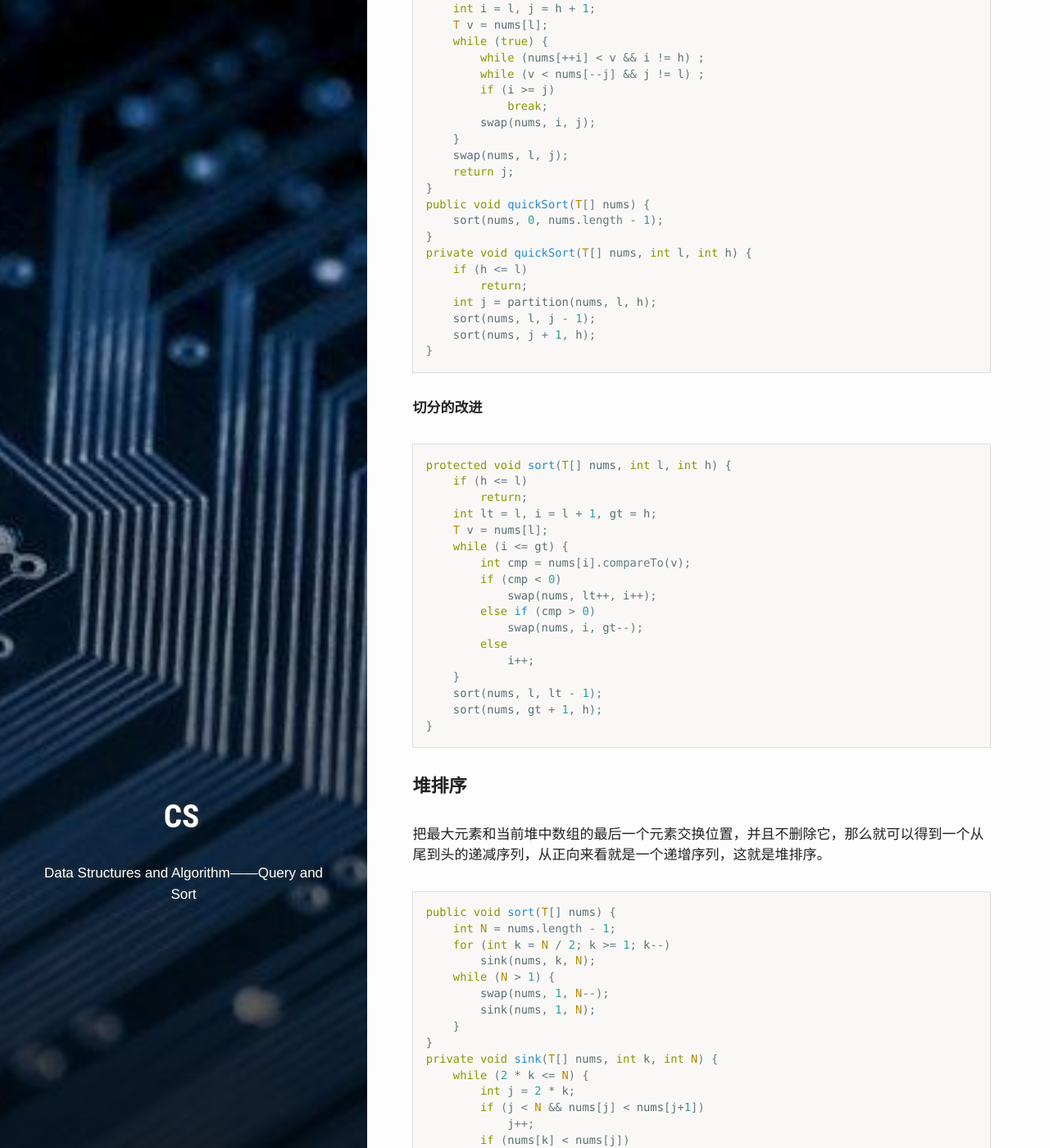
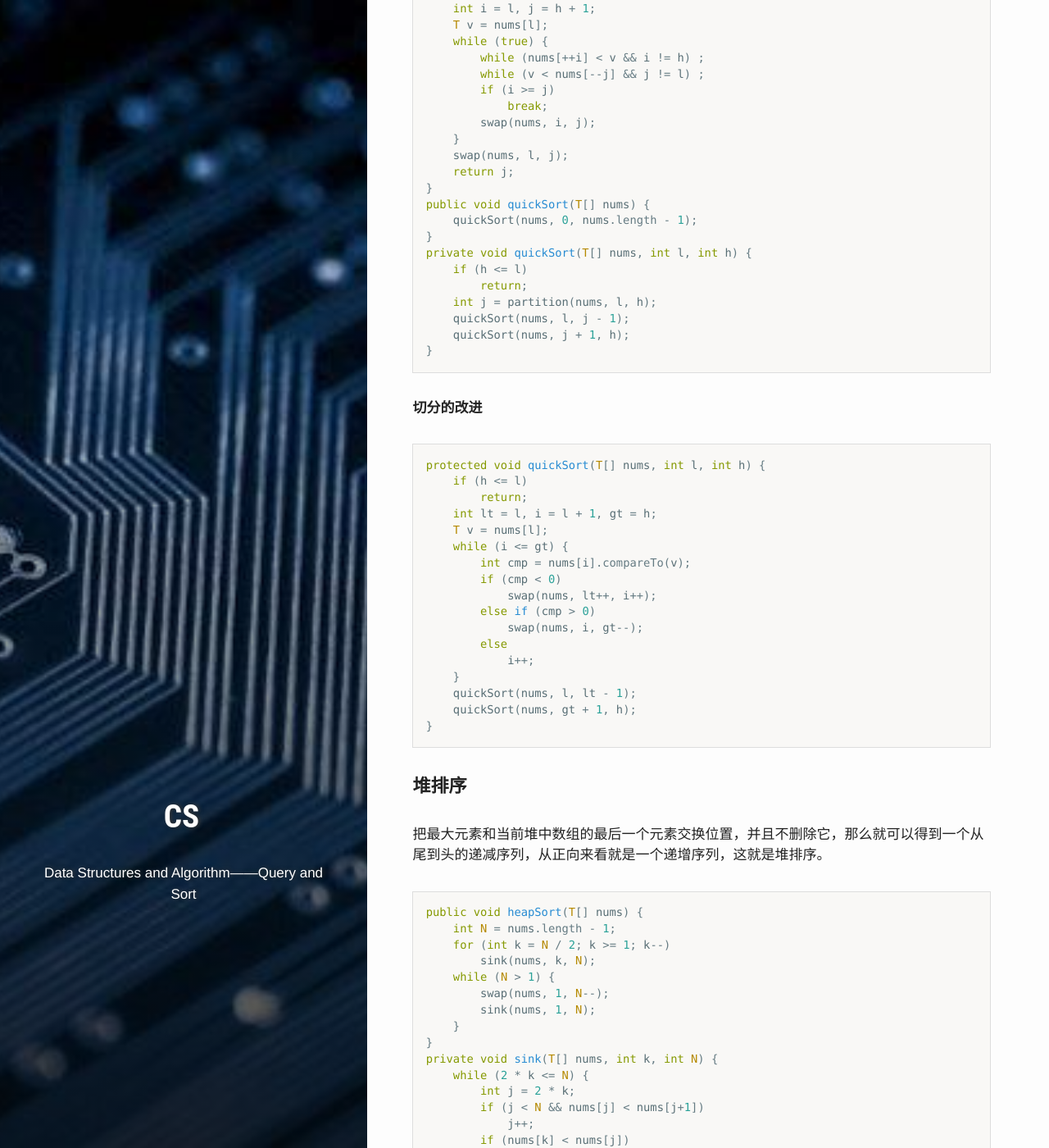
Before and after one commit to PetePro/PetePro.github.io, a Jekyll site: the page built from _posts/ComputerScience/2019-08-01-datastructure-algorithm.markdown, in a window 1280 px wide and 1400 px high, scrolled down 7406 px. Shown: the whole window at 82% size. Built offline with Jekyll 4.4.1, drawn with Linux system fonts in a browser that asks for light colours; some web fonts are replaced; some of the changed text lies outside the part shown.

Commit message:
Update 2019-08-01-datastructure-algorithm.markdown

````diff
--- a/_posts/ComputerScience/2019-08-01-datastructure-algorithm.markdown
+++ b/_posts/ComputerScience/2019-08-01-datastructure-algorithm.markdown
@@ -253,14 +253,14 @@ private void merge(T[] nums, int l, int m, int h) {
 // 自顶向下
 public void mergeSort(T[] nums) {
     aux = (T[]) new Comparable[nums.length];
-    sort(nums, 0, nums.length - 1);
+    mergeSort(nums, 0, nums.length - 1);
 }
 private void mergeSort(T[] nums, int l, int h) {
     if (h <= l)
         return;
     int mid = l + (h - l) / 2;
-    sort(nums, l, mid);
-    sort(nums, mid + 1, h);
+    mergeSort(nums, l, mid);
+    mergeSort(nums, mid + 1, h);
     merge(nums, l, mid, h);
 }
 // 自底向上
@@ -291,20 +291,20 @@ private int partition(T[] nums, int l, int h) {
     return j;
 }
 public void quickSort(T[] nums) {
-    sort(nums, 0, nums.length - 1);
+    quickSort(nums, 0, nums.length - 1);
 }
 private void quickSort(T[] nums, int l, int h) {
     if (h <= l)
         return;
     int j = partition(nums, l, h);
-    sort(nums, l, j - 1);
-    sort(nums, j + 1, h);
+    quickSort(nums, l, j - 1);
+    quickSort(nums, j + 1, h);
 }
 ```
 
 ##### 切分的改进
 ```java
-protected void sort(T[] nums, int l, int h) {
+protected void quickSort(T[] nums, int l, int h) {
     if (h <= l)
         return;
     int lt = l, i = l + 1, gt = h;
@@ -318,8 +318,8 @@ protected void sort(T[] nums, int l, int h) {
         else
             i++;
     }
-    sort(nums, l, lt - 1);
-    sort(nums, gt + 1, h);
+    quickSort(nums, l, lt - 1);
+    quickSort(nums, gt + 1, h);
 }
 ```
 
@@ -327,7 +327,7 @@ protected void sort(T[] nums, int l, int h) {
 把最大元素和当前堆中数组的最后一个元素交换位置，并且不删除它，那么就可以得到一个从尾到头的递减序列，从正向来看就是一个递增序列，这就是堆排序。
 
 ```java
-public void sort(T[] nums) {
+public void heapSort(T[] nums) {
     int N = nums.length - 1;
     for (int k = N / 2; k >= 1; k--)
         sink(nums, k, N);
````
